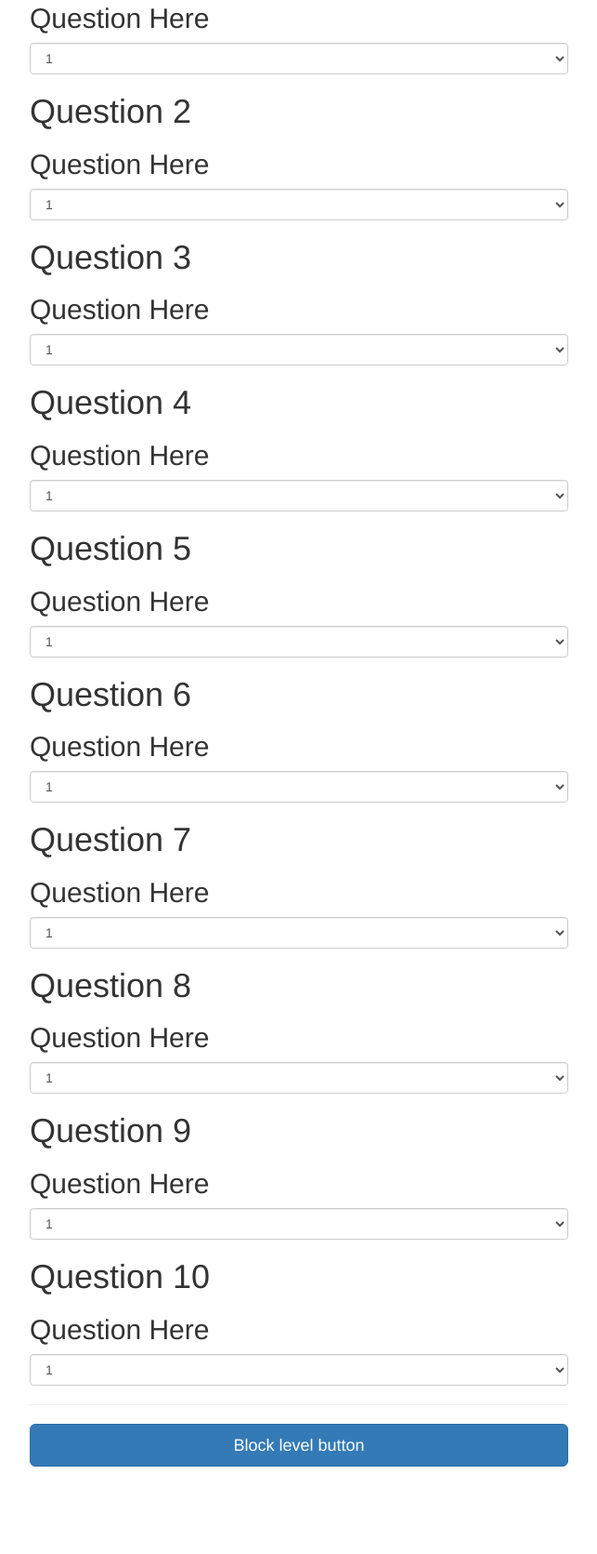
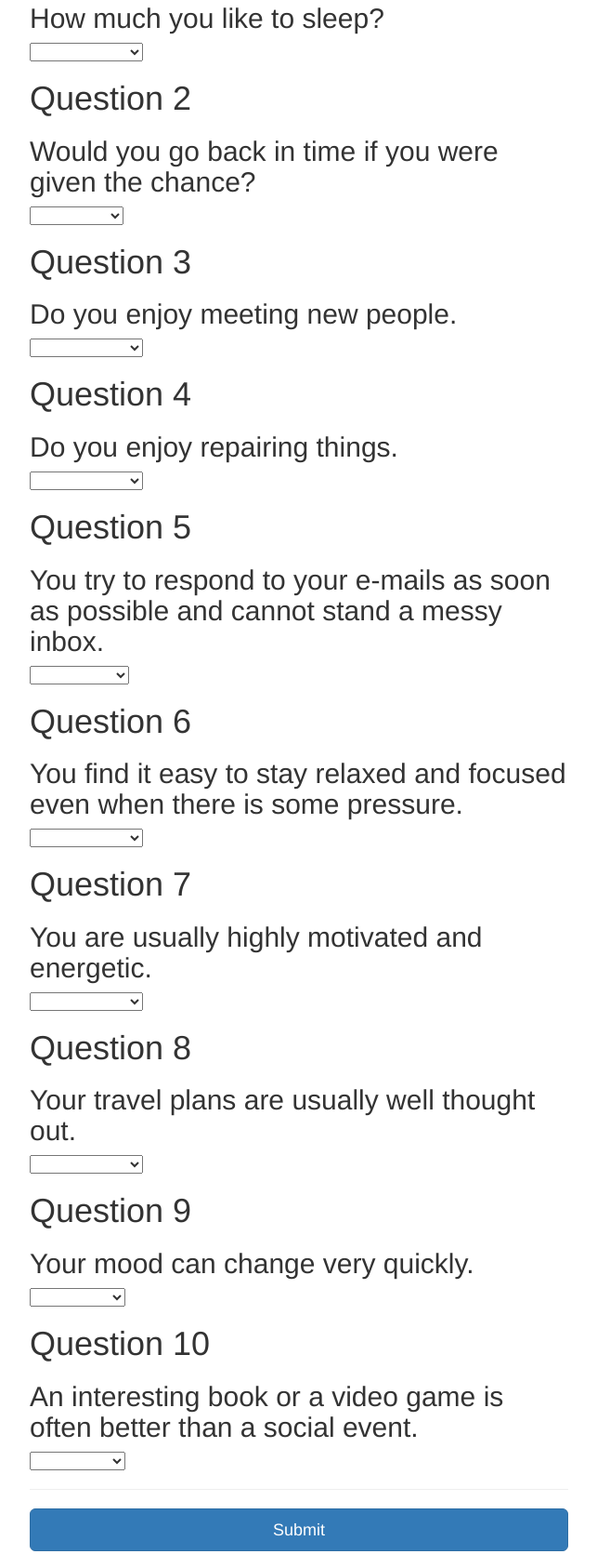
Before and after one commit to wpierscionek/Friend-Finder, a website: page app/public/survey.html in a window 1280 px wide. Shown: the part 389-2060 px from the top of the page at 93% size, without its empty margins (318-961 px from the left). Before the commit the page ends 1981 px from the top, so only its background shows below. Drawn offline with nearby package versions, Linux system fonts and the light colour scheme; no server answers.

Commit message:
4/27/2016

```diff
--- a/app/data/friends.js
+++ /dev/null
@@ -1,2 +0,0 @@
-var friends = [];
-module.exports = friends;
--- a/app/public/survey.html
+++ b/app/public/survey.html
@@ -6,7 +6,6 @@
     <title>Friend-Finder</title>
     <script src="https://code.jquery.com/jquery.js"></script>
     <script src="https://maxcdn.bootstrapcdn.com/bootstrap/3.3.6/js/bootstrap.min.js" integrity="sha384-0mSbJDEHialfmuBBQP6A4Qrprq5OVfW37PRR3j5ELqxss1yVqOtnepnHVP9aJ7xS" crossorigin="anonymous"></script>
-    <!-- Latest compiled and minified CSS -->
     <link rel="stylesheet" href="https://maxcdn.bootstrapcdn.com/bootstrap/3.3.6/css/bootstrap.min.css" integrity="sha384-1q8mTJOASx8j1Au+a5WDVnPi2lkFfwwEAa8hDDdjZlpLegxhjVME1fgjWPGmkzs7" crossorigin="anonymous">
     <link rel="stylesheet" type="text/css" href="css/survey.css">
 </head>
@@ -32,103 +31,183 @@
                         </div>
                     </form>
                     <h1>Question 1</h1>
-                    <h2>Question Here</h2>
-                    <select class="form-control">
-                        <option>1</option>
-                        <option>2</option>
-                        <option>3</option>
-                        <option>4</option>
-                        <option>5</option>
+                    <h2>How much you like to sleep?</h2>
+                    <select data-placeholder="" class="chosen-select" id="q1">
+                        <option value=""></option>
+                        <option value="1">1 (All day)</option>
+                        <option value="2">2</option>
+                        <option value="3">3</option>
+                        <option value="4">4</option>
+                        <option value="5">5 (Not so much)</option>
                     </select>
                     <h1>Question 2</h1>
-                    <h2>Question Here</h2>
-                    <select class="form-control">
-                        <option>1</option>
-                        <option>2</option>
-                        <option>3</option>
-                        <option>4</option>
-                        <option>5</option>
+                    <h2>Would you go back in time if you were given the chance?</h2>
+                    <select data-placeholder="" class="chosen-select" id="q2">
+                        <option value=""></option>
+                        <option value="1">1 (Definitely)</option>
+                        <option value="2">2</option>
+                        <option value="3">3</option>
+                        <option value="4">4</option>
+                        <option value="5">5 (Never)</option>
                     </select>
                     <h1>Question 3</h1>
-                    <h2>Question Here</h2>
-                    <select class="form-control">
-                        <option>1</option>
-                        <option>2</option>
-                        <option>3</option>
-                        <option>4</option>
-                        <option>5</option>
+                    <h2>Do you enjoy meeting new people.</h2>
+                    <select data-placeholder="" class="chosen-select" id="q3">
+                        <option value=""></option>
+                        <option value="1">1 (Definitely)</option>
+                        <option value="2">2</option>
+                        <option value="3">3</option>
+                        <option value="4">4</option>
+                        <option value="5">5 (Not so much)</option>
                     </select>
                     <h1>Question 4</h1>
-                    <h2>Question Here</h2>
-                    <select class="form-control">
-                        <option>1</option>
-                        <option>2</option>
-                        <option>3</option>
-                        <option>4</option>
-                        <option>5</option>
+                    <h2>Do you enjoy repairing things.</h2>
+                    <select data-placeholder="" class="chosen-select" id="q4">
+                        <option value=""></option>
+                        <option value="1">1 (Definitely)</option>
+                        <option value="2">2</option>
+                        <option value="3">3</option>
+                        <option value="4">4</option>
+                        <option value="5">5 (Not so much)</option>
                     </select>
                     <h1>Question 5</h1>
-                    <h2>Question Here</h2>
-                    <select class="form-control">
-                        <option>1</option>
-                        <option>2</option>
-                        <option>3</option>
-                        <option>4</option>
-                        <option>5</option>
+                    <h2>You try to respond to your e-mails as soon as possible and cannot stand a messy inbox.</h2>
+                    <select data-placeholder="" class="chosen-select" id="q5">
+                        <option value=""></option>
+                        <option value="1">1 (Definitely)</option>
+                        <option value="2">2</option>
+                        <option value="3">3</option>
+                        <option value="4">4</option>
+                        <option value="5">5 (Don't care)</option>
                     </select>
                     <h1>Question 6</h1>
-                    <h2>Question Here</h2>
-                    <select class="form-control">
-                        <option>1</option>
-                        <option>2</option>
-                        <option>3</option>
-                        <option>4</option>
-                        <option>5</option>
+                    <h2>You find it easy to stay relaxed and focused even when there is some pressure.</h2>
+                    <select data-placeholder="" class="chosen-select" id="q6">
+                        <option value=""></option>
+                        <option value="1">1 (Definitely)</option>
+                        <option value="2">2</option>
+                        <option value="3">3</option>
+                        <option value="4">4</option>
+                        <option value="5">5 (Not so mcuh)</option>
                     </select>
                     <h1>Question 7</h1>
-                    <h2>Question Here</h2>
-                    <select class="form-control">
-                        <option>1</option>
-                        <option>2</option>
-                        <option>3</option>
-                        <option>4</option>
-                        <option>5</option>
+                    <h2>You are usually highly motivated and energetic.</h2>
+                    <select data-placeholder="" class="chosen-select" id="q7">
+                        <option value=""></option>
+                        <option value="1">1 (Definitely)</option>
+                        <option value="2">2</option>
+                        <option value="3">3</option>
+                        <option value="4">4</option>
+                        <option value="5">5 (Not so much)</option>
                     </select>
                     <h1>Question 8</h1>
-                    <h2>Question Here</h2>
-                    <select class="form-control">
-                        <option>1</option>
-                        <option>2</option>
-                        <option>3</option>
-                        <option>4</option>
-                        <option>5</option>
+                    <h2>Your travel plans are usually well thought out.</h2>
+                    <select data-placeholder="" class="chosen-select" id="q8">
+                        <option value=""></option>
+                        <option value="1">1 (Definitely)</option>
+                        <option value="2">2</option>
+                        <option value="3">3</option>
+                        <option value="4">4</option>
+                        <option value="5">5 (Not so much)</option>
                     </select>
                     <h1>Question 9</h1>
-                    <h2>Question Here</h2>
-                    <select class="form-control">
-                        <option>1</option>
-                        <option>2</option>
-                        <option>3</option>
-                        <option>4</option>
-                        <option>5</option>
+                    <h2>Your mood can change very quickly.</h2>
+                    <select data-placeholder="" class="chosen-select" id="q9">
+                        <option value=""></option>
+                        <option value="1">1 (Oh yes!)</option>
+                        <option value="2">2</option>
+                        <option value="3">3</option>
+                        <option value="4">4</option>
+                        <option value="5">5 (Not really)</option>
                     </select>
                     <h1>Question 10</h1>
-                    <h2>Question Here</h2>
-                    <select class="form-control">
-                        <option>1</option>
-                        <option>2</option>
-                        <option>3</option>
-                        <option>4</option>
-                        <option>5</option>
+                    <h2>An interesting book or a video game is often better than a social event.</h2>
+                    <select data-placeholder="" class="chosen-select" id="q10">
+                        <option value=""></option>
+                        <option value="1">1 (Definitely)</option>
+                        <option value="2">2</option>
+                        <option value="3">3</option>
+                        <option value="4">4</option>
+                        <option value="5">5 (Not really)</option>
                     </select>
                     <hr>
-                    <button type="button" class="btn btn-primary btn-lg btn-block">Block level button</button>
+                    <button type="button" class="btn btn-primary btn-lg btn-block submit">Submit</button>
+                </div>
+            </div>
+        </div>
+    </div>
+    <!-- Modal -->
+    <div id="resultsModal" class="modal fade" role="dialog">
+        <div class="modal-dialog">
+            <!-- Modal content-->
+            <div class="modal-content">
+                <div class="modal-header">
+                    <button type="button" class="close" data-dismiss="modal">&times;</button>
+                    <h2 class="modal-title"><strong>Best Match</strong></h2>
+                </div>
+                <div class="modal-body">
+                    <h2 id="matchName"></h2>
+                    <img id="matchImg" src="https://media.licdn.com/mpr/mpr/shrinknp_400_400/p/6/005/064/1bd/3435aa3.jpg" alt="">
+                </div>
+                <div class="modal-footer">
+                    <button type="button" class="btn btn-default" data-dismiss="modal">Close</button>
                 </div>
             </div>
         </div>
     </div>
 </body>
 <script type="text/javascript">
+//we need to grab all the data that user entered, when clicked on submit
+
+$('.submit').on('click', function() {
+
+    //grabbing form elements and making an object out off it
+
+    var newFriend = {
+        friendName: $('#reserve_name').val().trim(),
+        friendPhoto: $('#reserve_img').val().trim(),
+        questionOne: $('#q1').val(),
+        questionTwo: $('#q2').val(),
+        questionThree: $('#q3').val(),
+        questionFour: $('#q4').val(),
+        questionFive: $('#q5').val(),
+        questionSix: $('#q6').val(),
+        questionSeven: $('#q7').val(),
+        questionEight: $('#q8').val(),
+        questionNine: $('#q9').val(),
+        questionTen: $('#q10').val()
+    };
+    console.log(newFriend);
+
+    var currentURL = window.location.origin; // using this because url will change
+
+    $.post(currentURL + '/api/survey', newFriend, function() {
+        alert("submitted");
+    })
+
+    return false;
+})
+
+function runTableQuery() {
+
+    var currentURL = window.location.origin;
+
+    $.ajax({
+            url: currentURL + '/api/survey',
+            method: 'GET'
+        })
+        .done(function(usersData) {
+            console.log('----------------------------------');
+            console.log('URL ' + currentURL + '/api/survey');
+            console.log('----------------------------------');
+
+            console.log('----------------------------------');
+            console.log(usersData);
+            console.log('----------------------------------');
+        });
+
+}
+runTableQuery();
 </script>
 
 </html>
```
Also changed, not shown: app/data/friends-data.js (added, +24 -0 lines), app/public/index.html (renamed from app/public/home.html, +1 -5 lines), app/routing/api-routes.js (+17 -6 lines), app/routing/html-routes.js (+27 -9 lines), package.json (+3 -12 lines), server.js (+22 -6 lines), README.md (deleted), app/public/js/home.js (added), app/public/js/survey.js (added), 2 other files.
